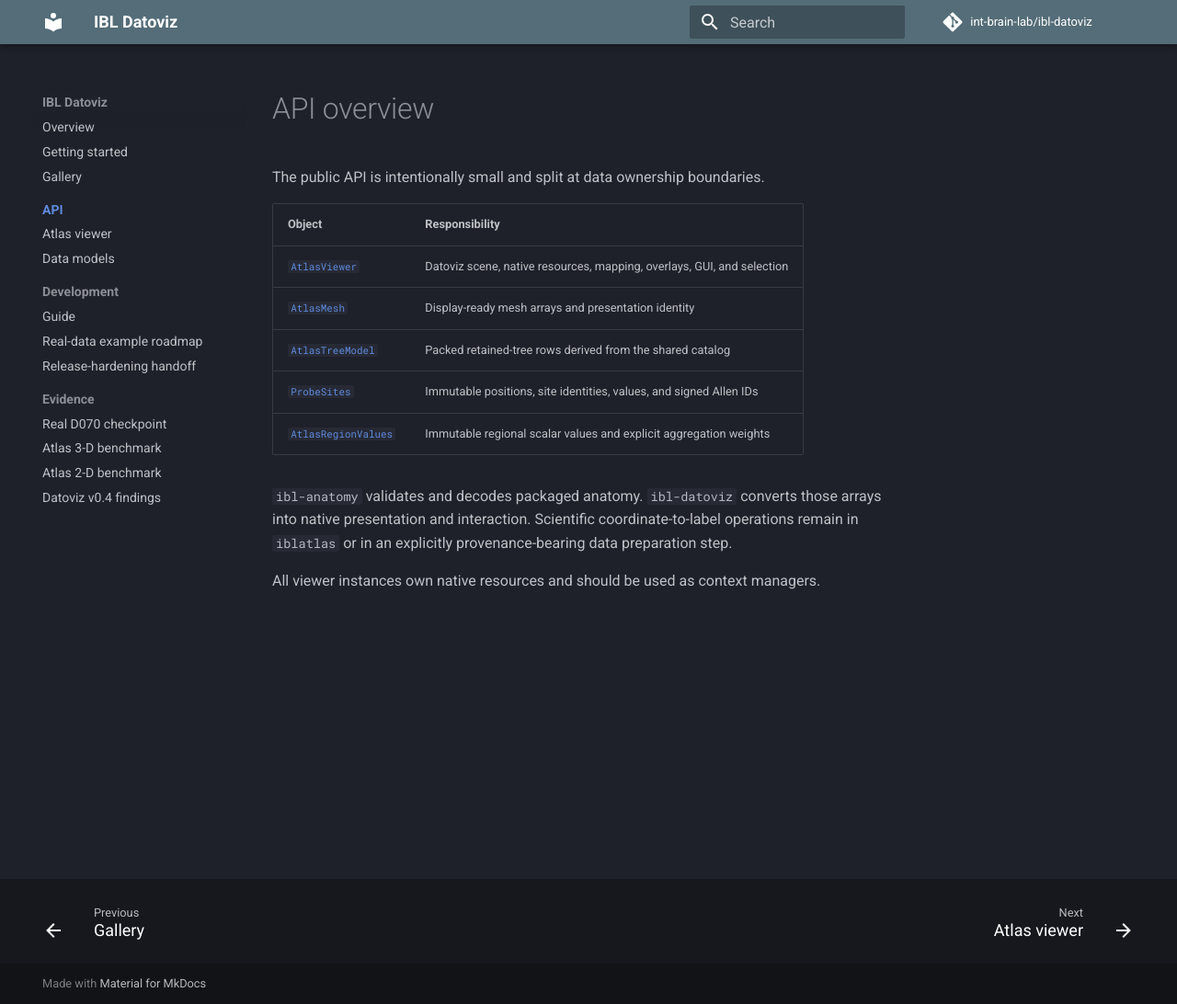
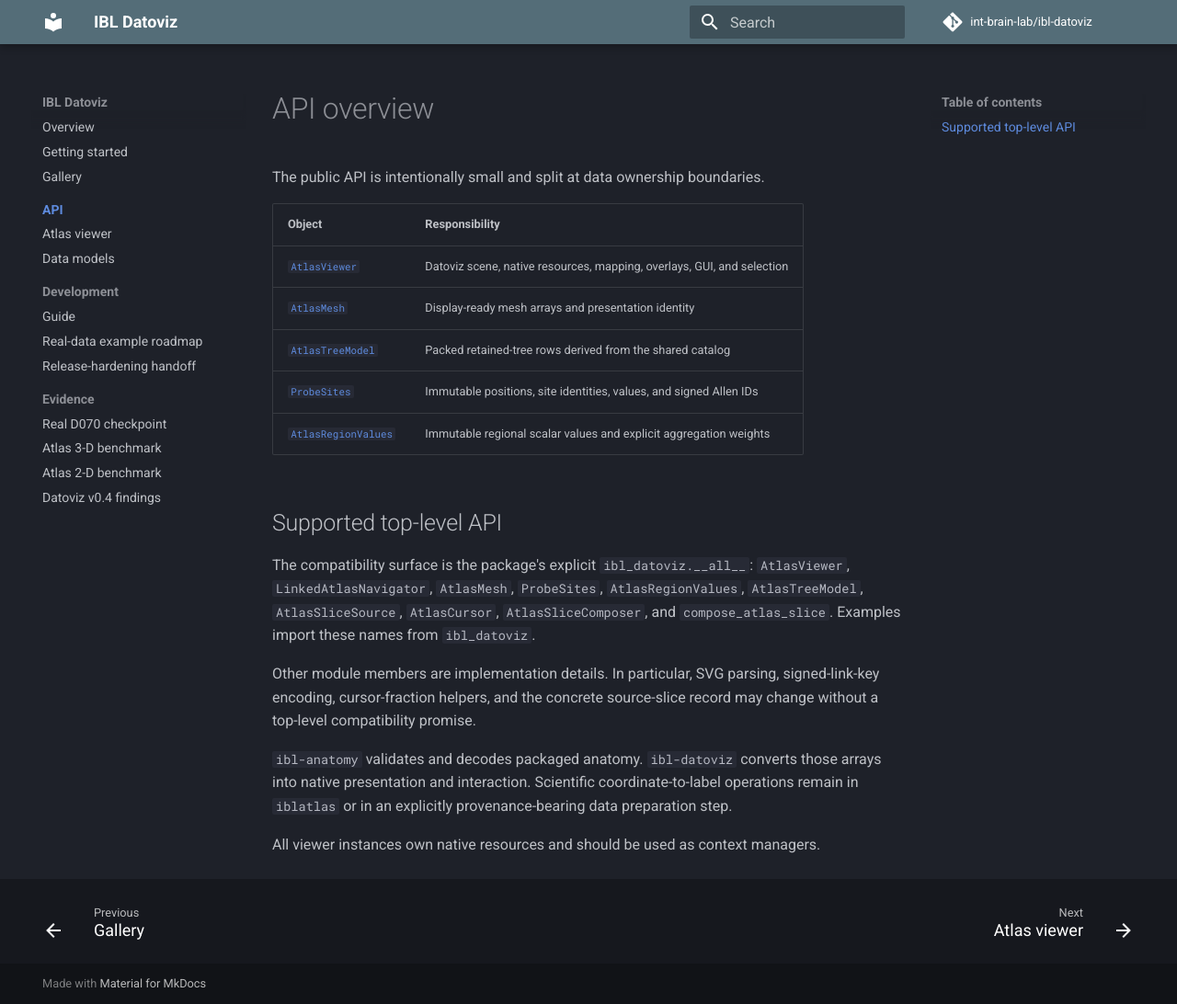
Before and after one commit to int-brain-lab/ibl-datoviz, an MkDocs documentation site: the page built from docs/api/index.md, in a window 1280 px wide and 1092 px high. Shown: the whole window at 92% size. Built offline with MkDocs 1.6.1 and Material for MkDocs 9.7.7, drawn with Linux system fonts in a browser that asks for light colours; comment, search, counter and statistics services are not loaded.

Commit message:
api: freeze supported top-level surface

```diff
--- a/docs/api/index.md
+++ b/docs/api/index.md
@@ -10,6 +10,17 @@ The public API is intentionally small and split at data ownership boundaries.
 | [`ProbeSites`](data-models.md#ibl_datoviz.probe.ProbeSites) | Immutable positions, site identities, values, and signed Allen IDs |
 | [`AtlasRegionValues`](data-models.md#ibl_datoviz.regions.AtlasRegionValues) | Immutable regional scalar values and explicit aggregation weights |
 
+## Supported top-level API
+
+The compatibility surface is the package's explicit `ibl_datoviz.__all__`: `AtlasViewer`,
+`LinkedAtlasNavigator`, `AtlasMesh`, `ProbeSites`, `AtlasRegionValues`, `AtlasTreeModel`,
+`AtlasSliceSource`, `AtlasCursor`, `AtlasSliceComposer`, and `compose_atlas_slice`. Examples import
+these names from `ibl_datoviz`.
+
+Other module members are implementation details. In particular, SVG parsing, signed-link-key
+encoding, cursor-fraction helpers, and the concrete source-slice record may change without a
+top-level compatibility promise.
+
 `ibl-anatomy` validates and decodes packaged anatomy. `ibl-datoviz` converts those arrays into
 native presentation and interaction. Scientific coordinate-to-label operations remain in
 `iblatlas` or in an explicitly provenance-bearing data preparation step.
```
Also changed, not shown: docs/api/data-models.md (+19 -4 lines), docs/api/viewer.md (+5 -4 lines), ibl_datoviz/__init__.py (+3 -14 lines), 3 other files.
